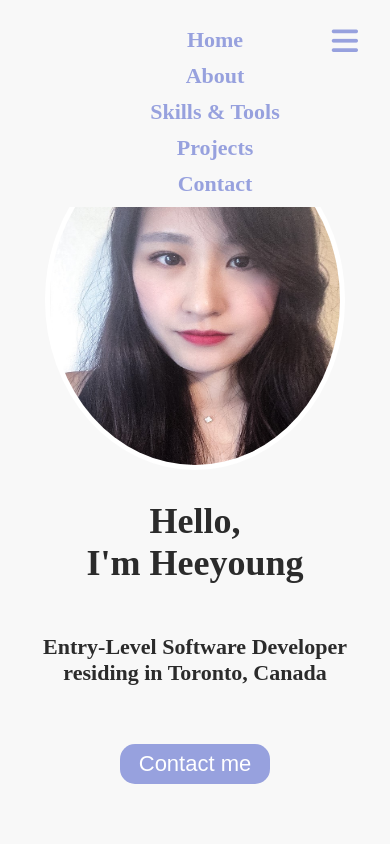
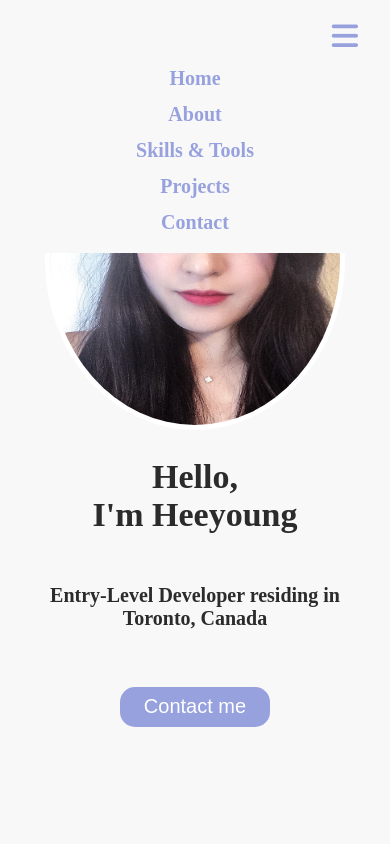
Before and after one commit to dev-heeyoung/dev-heeyoung.github.io, a plain HTML site: page index.html in a window 390 px wide. Both pictures are taken after a click on the element 344 px from the left and 42 px from the top of the page. Shown: the top 844 px of the page. Drawn offline with nearby package versions, Linux system fonts and the light colour scheme; a web font is replaced by a local one.

Commit message:
final touch on styling

```diff
--- a/index.html
+++ b/index.html
@@ -6,7 +6,6 @@
     <title>Heeyoung's portfolio</title>
     <meta name="description" content="Developer Student Heeyoung's portfolio" />
     <meta name="author" content="Heeyoung" />
-    <link rel="icon" type="image/png" href="imgs/favicon.svg" />
     <link rel="stylesheet" href="https://use.typekit.net/sov2jnf.css">
     <link rel="preconnect" href="https://fonts.googleapis.com">
     <link rel="preconnect" href="https://fonts.gstatic.com" crossorigin>
@@ -26,6 +25,7 @@
 
       <!-- navbar -->
       <nav id="navbar">
+        <div class="navbar__menu">
         <ul class="navbar__menu">
             <li class="navbar__menu--item" data-link="#home">Home</li>
             <li class="navbar__menu--item" data-link="#about">About</li>
@@ -33,7 +33,7 @@
             <li class="navbar__menu--item" data-link="#projects">Projects</li>
             <li class="navbar__menu--item" data-link="#contact">Contact</li>
         </ul>
-
+        </div>
         <!-- Toggle button -->
       <div class="navbar__toggle--btn">
         <i class="fa-solid fa-bars"></i>
@@ -54,7 +54,7 @@
             </div>
             <div class="home__right">
               <h1 class="home__title">Hello, <br/> I'm Heeyoung</h1>
-              <h2 class="home__description">Entry-Level Software Developer residing in Toronto, Canada</h2>
+              <h2 class="home__description">Entry-Level Developer residing in Toronto, Canada</h2>
               <button class="home__contact">Contact me</button>
             </div>
           </div>
@@ -277,7 +277,7 @@
               <img class="contact__icons--icon" src="imgs/linkedin.png" alter="linkedin" />
             </a>
         </div>
-        <h2 class="contact__email">dev.heeyoung@gmail.com</h2><br/><br/><br/><br/>
+        <p class="contact__email">dev.heeyoung@gmail.com</p><br/><br/>
         <p class="contact__rights">2022 Heeyoung - All rights reserved</p>
       </div>
       </section>
--- a/style.css
+++ b/style.css
@@ -36,8 +36,7 @@ body {
   text-align: center;
   margin: auto;
   max-width: 1000px;
-  padding-top: 80px;
-  padding-bottom: 70px;
+  padding: 80px 30px 70px 30px;
 }
 
 h1 {
@@ -61,7 +60,6 @@ p {
   position: fixed;
   display: flex;
   width: 100%;
-  top: 0px;
   color: var(--color-skyBlue);
   font-size: var(--fontSize-medium);
   background-color: transparent;
@@ -81,7 +79,7 @@ p {
   display: flex;
   justify-content: center;
   width: 100%;
-  height: 30px;
+  margin: 6px 0;
 }
 
 .navbar__menu--item {
@@ -103,7 +101,7 @@ p {
   position: absolute;
   right: 32px;
   font-size: 30px;
-  margin-top: 25px;
+  margin-top: 20px;
   color: var(--color-skyBlue);
   cursor: pointer;
   display: none;
@@ -177,7 +175,7 @@ p {
 
 .edu__right {
   text-align: left;
-  width: 550px;
+  width: 500px;
   border-left: 3px solid lightgray;
   padding-left: 20px;
 }
@@ -333,7 +331,7 @@ p {
 .contact__icons {
   display: flex;
   justify-content: center;
-  margin: 70px 0px 20px 0px;
+  margin: 60px 0px 20px 0px;
   cursor: pointer;
 }
 
@@ -347,6 +345,14 @@ p {
 .contact__icons--icon:hover {
   transform: scale(1.2);
   margin: 15px;
+}
+
+.contact__email {
+  font-size: var(--fontSize-small);
+}
+
+.contact__rights {
+  font-size: var(--fontSize-micro);
 }
 
 #arrow {
@@ -375,10 +381,17 @@ p {
 
 /* For below 768px screen width */
 @media screen and (max-width: 768px){
+:root {
+  --fontSize-micro: 12px;
+  --fontSize-small: 16px;
+  --fontSize-regular: 18px;
+  --fontSize-medium: 20px;
+  --fontSize-large: 34px;
+}
+
 
   .container {
-    padding-left: 30px;
-    padding-right: 30px;
+    padding: 40px 30px;
   }
 
   .navbar__toggle--btn {
@@ -386,25 +399,30 @@ p {
   }
 
   #navbar {
-    display: flex;
+    flex-direction: column;
     align-items: flex-start;
+    height: 70px;
   }
 
-  .navbar__menu {
+  div.navbar__menu {
+    background-color: var(--color-lightWhite);
+    display: none;
+    flex-direction: column;
+    padding-bottom: 5px;
+  }
+
+  ul.navbar__menu {
+    padding-left: 0px;
     flex-direction:column;
     text-align: center;
-    background-color: var(--color-lightWhite);
-    height: 100%;
-    display: none;
-    padding-bottom: 5px;
-
+    padding-top: 50px;
   }
 
-  .navbar__menu--item {
-    border: none;
+  .navbar__menu--item:hover {
+    border-color: transparent;
   }
 
-  .navbar__menu.open {
+  div.navbar__menu.open {
     display: block;
   }
 
@@ -420,6 +438,10 @@ p {
 
   .edu__right {
     margin-left: 20px;
+  }
+
+  .lan__icons {
+    margin-top: 0px;
   }
 
   .projects__categories {
```
